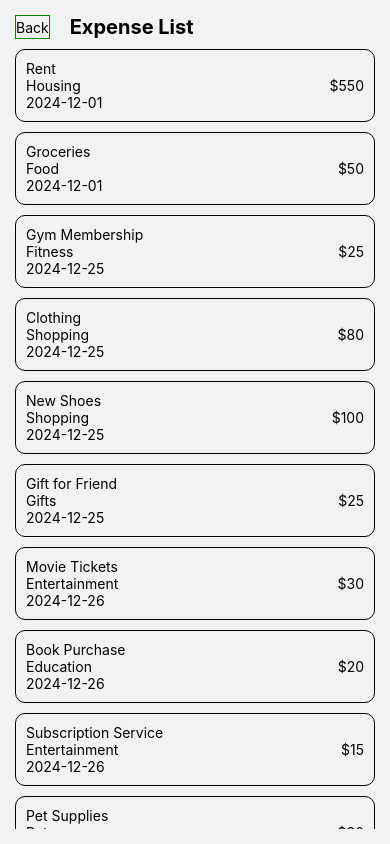
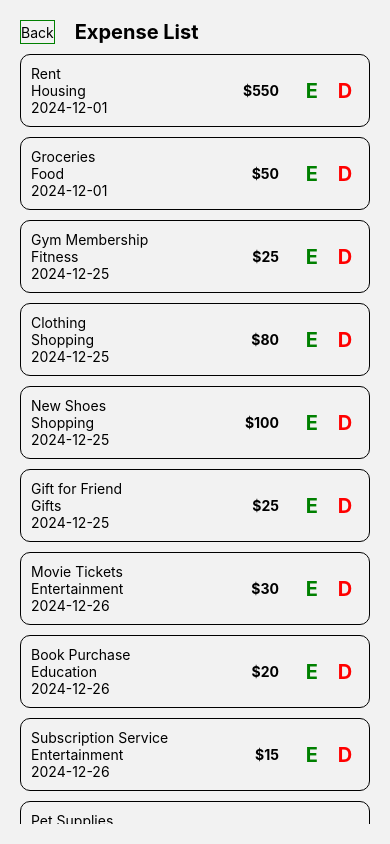
Before and after one commit to FlyHighButterflies/app-prototype, a React Native app: screen /ExpenseList in a window 390 px wide. Built offline with nearby package versions, Linux system fonts and the light colour scheme.

Commit message:
update ExpenseItem display and edit
- create a separate component for add/edit expense
- add edit/delete option on ExpenseItem component

```diff
--- /dev/null
+++ b/src/components/AddEditExpenseModal.jsx
@@ -0,0 +1,90 @@
+import React from "react";
+import {
+  Modal,
+  View,
+  TouchableOpacity,
+  Text,
+  TextInput,
+  StyleSheet,
+} from "react-native";
+
+function AddEditExpenseModal({ isEditing, setIsEditing }) {
+  return (
+    <Modal visible={isEditing} transparent={true}>
+      <View style={style.background}>
+        <View style={style.container}>
+          <View style={style.exitButtonContainer}>
+            <TouchableOpacity
+              onPressOut={() => {
+                setIsEditing(false);
+              }}
+            >
+              <Text style={style.exitButtonText}>Exit</Text>
+            </TouchableOpacity>
+          </View>
+          <View>
+            <Text>Category</Text>
+            <TextInput style={style.inputContainer} />
+            <Text>Item</Text>
+            <TextInput style={style.inputContainer} />
+            <Text>Date</Text>
+            <TextInput style={style.inputContainer} />
+            <Text>Amount</Text>
+            <TextInput style={style.inputContainer} />
+          </View>
+          <View style={style.buttonContainer}>
+            <TouchableOpacity style={style.addButton} onPressOut={() => setIsEditing(false)}>
+              <Text>Add</Text>
+            </TouchableOpacity>
+          </View>
+        </View>
+      </View>
+    </Modal>
+  );
+}
+
+const style = StyleSheet.create({
+  background: {
+    justifyContent: "center",
+    alignItems: "center",
+    height: "100%",
+    backgroundColor: "rgba(0, 0, 0, 0.4)",
+  },
+  container: {
+    padding: 15,
+    width: 300,
+    height: 350,
+    backgroundColor: "white",
+    borderRadius: 10,
+  },
+  exitButtonContainer: {
+    alignItems: "flex-end",
+  },
+  exitButtonText: {
+    borderWidth: 1,
+    padding: 5,
+    borderRadius: 5,
+  },
+  inputContainer: {
+    borderWidth: 1,
+    height: 40,
+    padding: 10,
+    borderRadius: 5,
+  },
+  buttonContainer: {
+    flex: 1,
+    borderWidth: 1,
+    borderColor: "orange",
+    justifyContent: "flex-end",
+  },
+  addButton: {
+    height: 30,
+    borderWidth: 1,
+    marginTop: 15,
+    justifyContent: "center",
+    alignItems: "center",
+    borderRadius: 10,
+  },
+});
+
+export default AddEditExpenseModal;
--- a/src/components/ExpenseItem.jsx
+++ b/src/components/ExpenseItem.jsx
@@ -1,17 +1,42 @@
 import React from "react";
-import { View, Text, StyleSheet } from "react-native";
+import { View, Text, StyleSheet, TouchableOpacity } from "react-native";
 
-function ExpenseItem({ style: outerStyle, item, amount, category, date }) {
+function ExpenseItem({
+  style: outerStyle,
+  item,
+  amount,
+  category,
+  date,
+  editable,
+  setIsEditing = null,
+}) {
   return (
     <View style={{ ...outerStyle, ...style.itemContainer }}>
+      <View style={style.infoContainer}>
         <View>
           <Text>{item}</Text>
           <Text>{category}</Text>
           <Text>{date}</Text>
         </View>
         <View style={style.amountContainer}>
-        <Text>${amount}</Text>
+          <Text style={style.amount}>${amount}</Text>
         </View>
+      </View>
+
+      {editable && <EditOptionIcons setIsEditing={setIsEditing} />}
+    </View>
+  );
+}
+
+function EditOptionIcons({ setIsEditing }) {
+  return (
+    <View style={style.itemModifyContainer}>
+      <TouchableOpacity onPressOut={() => setIsEditing(true)}>
+        <Text style={{ ...style.optionText, color: "green" }}>E</Text>
+      </TouchableOpacity>
+      <TouchableOpacity>
+        <Text style={{ ...style.optionText, color: "red" }}>D</Text>
+      </TouchableOpacity>
     </View>
   );
 }
@@ -22,10 +47,32 @@ const style = StyleSheet.create({
     justifyContent: "space-between",
     padding: 10,
     borderWidth: 1,
+    gap: 20,
+  },
+  infoContainer: {
+    flex: 1,
+    flexDirection: "row",
+    justifyContent: "space-between",
+    // borderWidth: 1,
   },
   amountContainer: {
     justifyContent: "center",
   },
+  amount: {
+    fontWeight: "bold",
+  },
+  itemModifyContainer: {
+    flexDirection: "row",
+    justifyContent: "center",
+    alignItems: "center",
+    gap: 20,
+    // borderWidth: 1,
+    width: 60,
+  },
+  optionText: {
+    fontSize: 20,
+    fontWeight: "bold",
+  },
 });
 
 export default ExpenseItem;
--- a/src/screens/ExpenseListScreen.jsx
+++ b/src/screens/ExpenseListScreen.jsx
@@ -9,9 +9,11 @@ import {
 import { SafeAreaView } from "react-native-safe-area-context";
 import ExpenseItem from "components/ExpenseItem";
 import { useData } from "context/DataContext";
+import AddEditExpenseModal from "components/AddEditExpenseModal";
 
 function ExpenseListScreen({ navigation }) {
   const [data, setData] = useState(useData());
+  const [isEditing, setIsEditing] = useState(false);
 
   return (
     <SafeAreaView style={style.screenContainer}>
@@ -41,17 +43,22 @@ function ExpenseListScreen({ navigation }) {
               amount={item.amount}
               category={item.category}
               date={item.date}
+              editable={true}
+              setIsEditing={setIsEditing}
             />
           );
         })}
       </ScrollView>
+
+      <AddEditExpenseModal isEditing={isEditing} setIsEditing={setIsEditing} />
+
     </SafeAreaView>
   );
 }
 
 const style = StyleSheet.create({
   screenContainer: {
-    padding: 15,
+    padding: 20,
     height: "100%",
   },
   headerContainer: {
--- a/src/screens/HomeScreen.jsx
+++ b/src/screens/HomeScreen.jsx
@@ -1,16 +1,15 @@
 import React, { useState, useEffect } from "react";
 import {
-  Modal,
   ScrollView,
   StyleSheet,
   Text,
-  TextInput,
   TouchableOpacity,
   View,
 } from "react-native";
 import { SafeAreaView } from "react-native-safe-area-context";
 import ExpenseItem from "components/ExpenseItem";
 import { useData } from "context/DataContext";
+import AddEditExpenseModal from "components/AddEditExpenseModal";
 
 function HomeScreen({ navigation }) {
   const [transactions, setTransactions] = useState(useData());
@@ -49,36 +48,12 @@ function HomeScreen({ navigation }) {
       >
         <Text>Add Expense</Text>
       </TouchableOpacity>
-      <Modal visible={isAddExpense} transparent={true}>
-        <View style={style.addExpenseModalBackground}>
-          <View style={style.addExpenseModalContainer}>
-            <View style={style.addExpenseModalExitContainer}>
-              <TouchableOpacity
-                onPressOut={() => {
-                  setIsAddExpense(false);
-                }}
-              >
-                <Text style={style.addExpenseModalExitText}>Exit</Text>
-              </TouchableOpacity>
-            </View>
-            <View>
-              <Text>Category</Text>
-              <TextInput style={style.addExpenseInputContainer} />
-              <Text>Item</Text>
-              <TextInput style={style.addExpenseInputContainer} />
-              <Text>Date</Text>
-              <TextInput style={style.addExpenseInputContainer} />
-              <Text>Amount</Text>
-              <TextInput style={style.addExpenseInputContainer} />
-            </View>
-            <View style={style.addExpenseModalButtonContainer}>
-              <TouchableOpacity style={style.addExpenseButton}>
-                <Text>Add</Text>
-              </TouchableOpacity>
-            </View>
-          </View>
-        </View>
-      </Modal>
+
+      <AddEditExpenseModal
+        isEditing={isAddExpense}
+        setIsEditing={setIsAddExpense}
+      />
+
       <View style={style.transactionsContainer}>
         <Text>Recent Transactions</Text>
         <TouchableOpacity
@@ -114,7 +89,7 @@ function HomeScreen({ navigation }) {
 
 const style = StyleSheet.create({
   screenContainer: {
-    padding: 15,
+    padding: 20,
     borderWidth: 1,
     height: "100%",
   },
@@ -148,42 +123,10 @@ const style = StyleSheet.create({
     alignItems: "center",
     borderRadius: 10,
   },
-  addExpenseModalBackground: {
-    justifyContent: "center",
-    alignItems: "center",
-    height: "100%",
-    backgroundColor: "rgba(0, 0, 0, 0.4)",
-  },
-  addExpenseModalContainer: {
-    padding: 15,
-    width: 300,
-    height: 350,
-    backgroundColor: "white",
-    borderRadius: 10,
-  },
-  addExpenseModalExitContainer: {
-    alignItems: "flex-end",
-  },
-  addExpenseModalExitText: {
-    borderWidth: 1,
-    padding: 5,
-    borderRadius: 5,
-  },
-  addExpenseInputContainer: {
-    borderWidth: 1,
-    height: 40,
-    padding: 10,
-    borderRadius: 5,
-  },
-  addExpenseModalButtonContainer: {
-    flex: 1,
-    borderWidth: 1,
-    borderColor: "orange",
-    justifyContent: "flex-end",
-  },
   transactionsContainer: {
     flexDirection: "row",
     justifyContent: "space-between",
+    alignItems: "center",
     // borderWidth: 1,
     marginTop: 15,
   },
```
Lines whose indentation alone changed are shown as unchanged.
